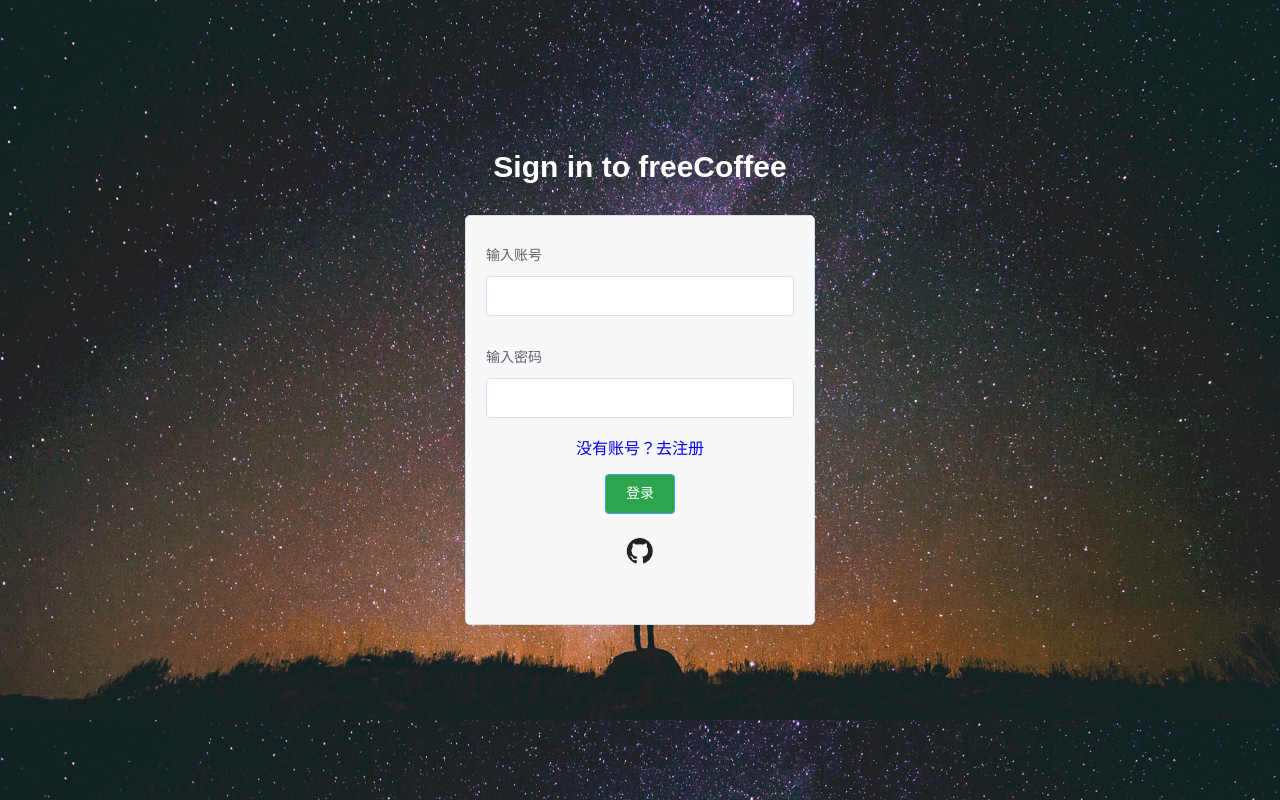
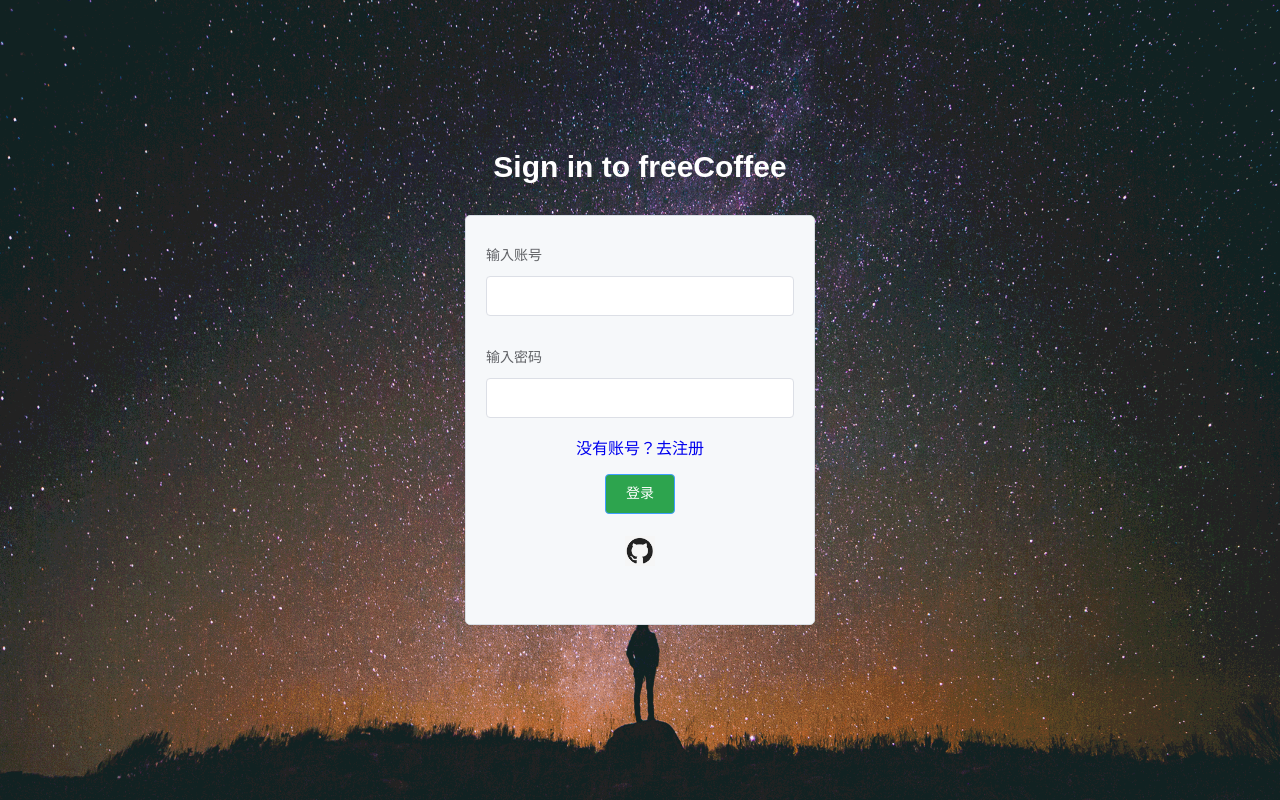
Before and after one commit to Pinkkker/freecoffee-page, a Vue app: page /#/signin in a window 1280 px wide. Built offline with nearby package versions, Linux system fonts and the light colour scheme.

Commit message:
更改背景图显示不全

```diff
--- a/src/views/Signin.vue
+++ b/src/views/Signin.vue
@@ -88,9 +88,9 @@
 .signup_box {
   width: 100%;
   height: 100%;
+  position: fixed;
+  background-size: 100% 100%;
   background-image: url(../assets/image/sign_bg.png);
-  background-size: 100%;
-  position: fixed;
 }
 
 a {
```
Also changed, not shown: 1 other file (tests, documents, lock files or other folders).
